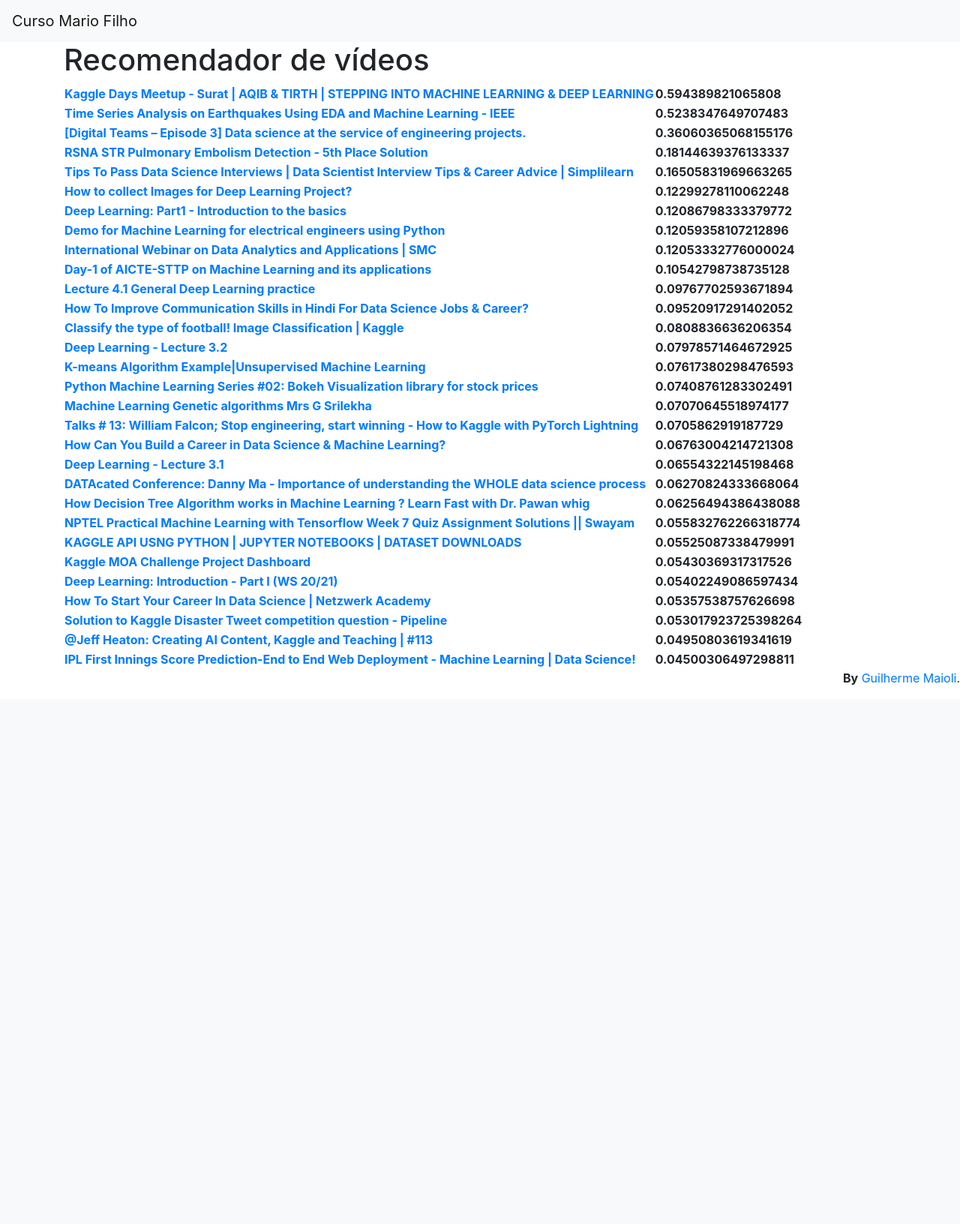
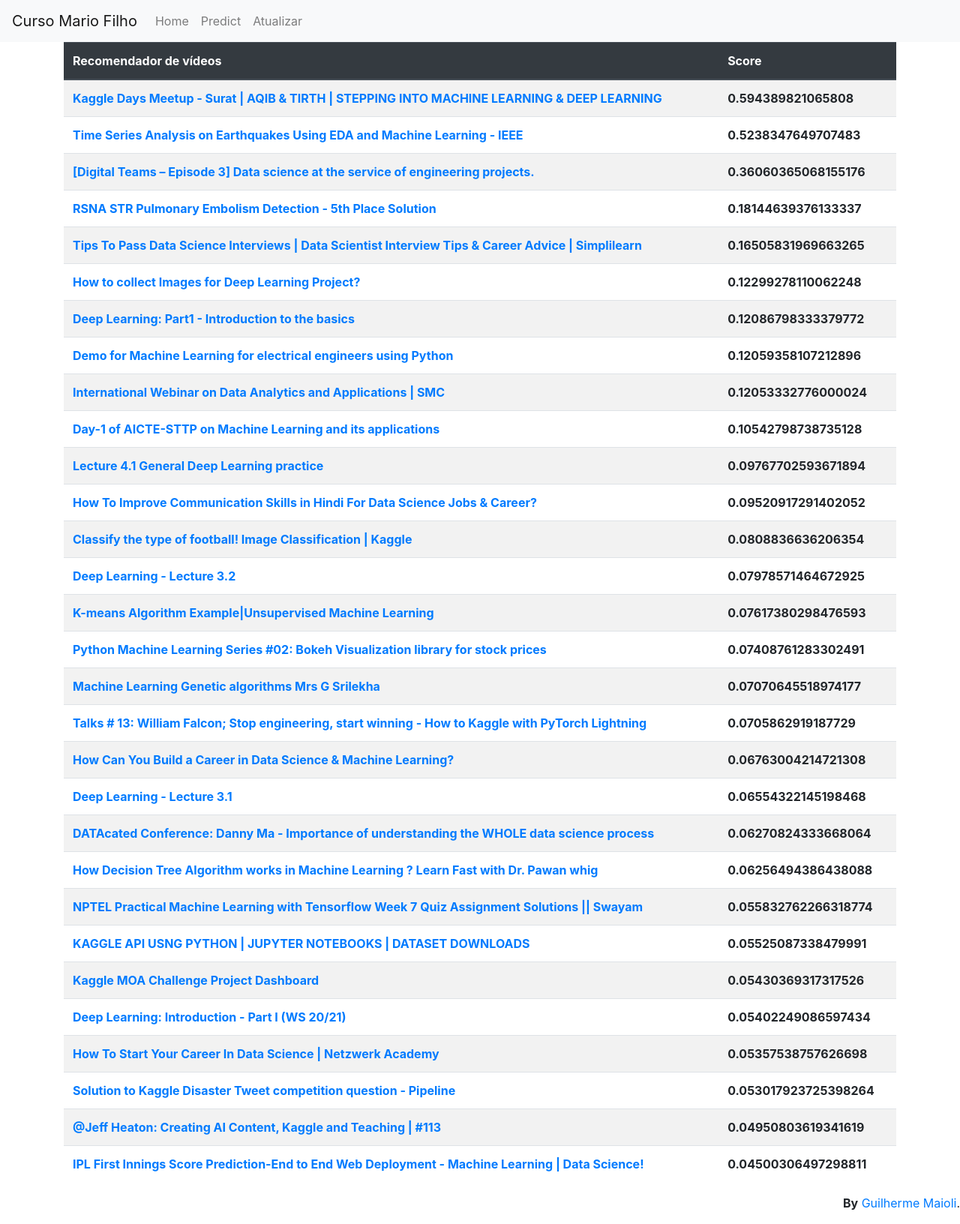
Before and after one commit to guilherme-maioli/ProjetoRecomendacaoYoutube, a Flask app: page / in a window 1280 px wide. Shown: the whole page at 75% size. Before the commit the page ends 913 px from the top, so only its background shows below. Run offline with Flask 2, Linux system fonts and the light colour scheme; data comes from the database, SQL or seed files in the repository; lists and menus that the app fills with data are empty; parts of the project's set-up code (start-up, migrations or seed data) failed here and were passed over; some libraries are stand-ins or nearby versions.

Commit message:
version 3

```diff
--- a/clean_deploy/app.py
+++ b/clean_deploy/app.py
@@ -3,7 +3,6 @@
 import os
 import json
 import run_backend
-import youtube_dlc
 import get_data
 import ml_utils
 
@@ -33,42 +32,54 @@
 	# do maior pro menor do ultimo elemento = score
 	predictions = sorted(predictions, key=lambda x: x[2], reverse=True)[:30]
 
-	#predictions_formatted = []
-	#for e in predictions:
-	#	#print(e)
-	#	predictions_formatted.append("<tr><th><a href=\"{link}\">{title}</a></th><th>{score}</th></tr>".format(title=e[1], link=e[0], score=e[2]))
-
-	#return '\n'.join(predictions_formatted)
 	return predictions
 
 @app.route('/')
 def main_page():
 	preds = get_predictions()
-	#print(preds)
-	#return """ <head><h1>Recomendador de Vídeos do Youtube</h1></head>
-	#<body>
-	#<table>
-	#		{}
-	#</table>
-	#</body>""".format(preds)
 
 	return render_template('index.html', posts=preds)
 
 
-@app.route('/predict')
-def predict_api():
-	yt_videos_id = request.args.get("yt_videos_id", default='')
+def predict_api(id_video):
 
 	ydl = youtube_dlc.YoutubeDL({"ignoreerrors": True})
-	video_json_data = ydl.extract_info("https://www.youtube.com/watch?v={}".format(yt_videos_id), download=False)
-
+	video_json_data = ydl.extract_info("https://www.youtube.com/watch?v={}".format(id_video), download=False)
 
 	if video_json_data is None:
 		return "not found"
 
 	p = ml_utils.compute_prediction(video_json_data)
-	output = {"title":video_json_data['title'], "score":p}
-	return json.dumps(output)
+	output = {"title":video_json_data['title'], "score":p, "link":"https://www.youtube.com/watch?v={}".format(id_video) }
+
+	return output
+
+@app.route('/prediction', methods=['GET', 'POST'])
+def prediction():
+	if request.method == 'GET':
+
+		return render_template('prediction.html')
+
+	elif request.method == 'POST':
+
+		id_video = request.form["video"]
+		id_video = id_video.split("v=")
+		videos = predict_api(id_video[1])
+
+		# caso api não encontre o video.
+		if videos == "not found":
+			return json.dumps(videos)
+
+		print("\n")
+		print(videos)
+		print("\n")
+
+		link = "https://www.youtube.com/embed/"+id_video[1]
+		print(videos["title"])
+		print(videos["score"])
+		print(link)
+
+		return render_template('result.html', title=videos["title"], score=videos["score"], link=link)
 
 
 
--- a/clean_deploy/templates/base.html
+++ b/clean_deploy/templates/base.html
@@ -11,19 +11,21 @@
     <title>{% block title %} {% endblock %}</title>
   </head>
   <body>
-    <nav class="navbar navbar-expand-md navbar-light bg-light">
-        <a class="navbar-brand" href="{{ url_for('main_page') }}"> Curso Mario Filho </a>
-        <button class="navbar-toggler" type="button" data-toggle="collapse" data-target="#navbarNav" aria-controls="navbarNav" aria-expanded="false" aria-label="Toggle navigation">
-            <span class="navbar-toggler-icon"></span>
-        </button>
-        <div class="collapse navbar-collapse" id="navbarNav">
-            <ul class="navbar-nav">
-            <li class="nav-item active">
-               <!-- <a class="nav-link" href="#">About</a> -->
-            </li>
-            </ul>
+
+    <nav class="navbar navbar-expand-lg navbar-light bg-light">
+      <a class="navbar-brand" href="#">Curso Mario Filho</a>
+      <button class="navbar-toggler" type="button" data-toggle="collapse" data-target="#navbarNavAltMarkup" aria-controls="navbarNavAltMarkup" aria-expanded="false" aria-label="Toggle navigation">
+        <span class="navbar-toggler-icon"></span>
+      </button>
+      <div class="collapse navbar-collapse" id="navbarNavAltMarkup">
+        <div class="navbar-nav">
+          <a class="nav-item nav-link" href="{{ url_for('main_page') }}">Home <span class="sr-only">(current)</span></a>
+          <a class="nav-item nav-link" href="{{ url_for('prediction') }}">Predict</a>
+          <a class="nav-item nav-link" href="#">Atualizar</a>
         </div>
+      </div>
     </nav>
+
     <div class="container">
         {% block content %} {% endblock %}
     </div>
--- a/clean_deploy/templates/index.html
+++ b/clean_deploy/templates/index.html
@@ -2,11 +2,13 @@
 
 {% block content %}
 
-<body>
-    <h1> {% block title %} Recomendador de vídeos {% endblock %}</h1>
-
-    <table>
-
+<table class="table table-striped" >
+    <thead class="thead-dark">
+        <tr>
+            <th scope="col">{% block title %} Recomendador de vídeos {% endblock %}</th>
+            <th scope="col">Score</th>
+        </tr>
+    </thead>
     {% for post in posts %}
     <tr>
         <th>
@@ -21,6 +23,5 @@
     {% endfor %}
 
 </table>
-</body>
 
 {% endblock %}
```
Also changed, not shown: clean_deploy/templates/prediction.html (added, +17 -0 lines), clean_deploy/templates/result.html (added, +20 -0 lines), clean_deploy/templates/teste.html (added, +10 -0 lines), commands.txt (+13 -4 lines), 1 other file. Lines whose indentation alone changed are shown as unchanged.
